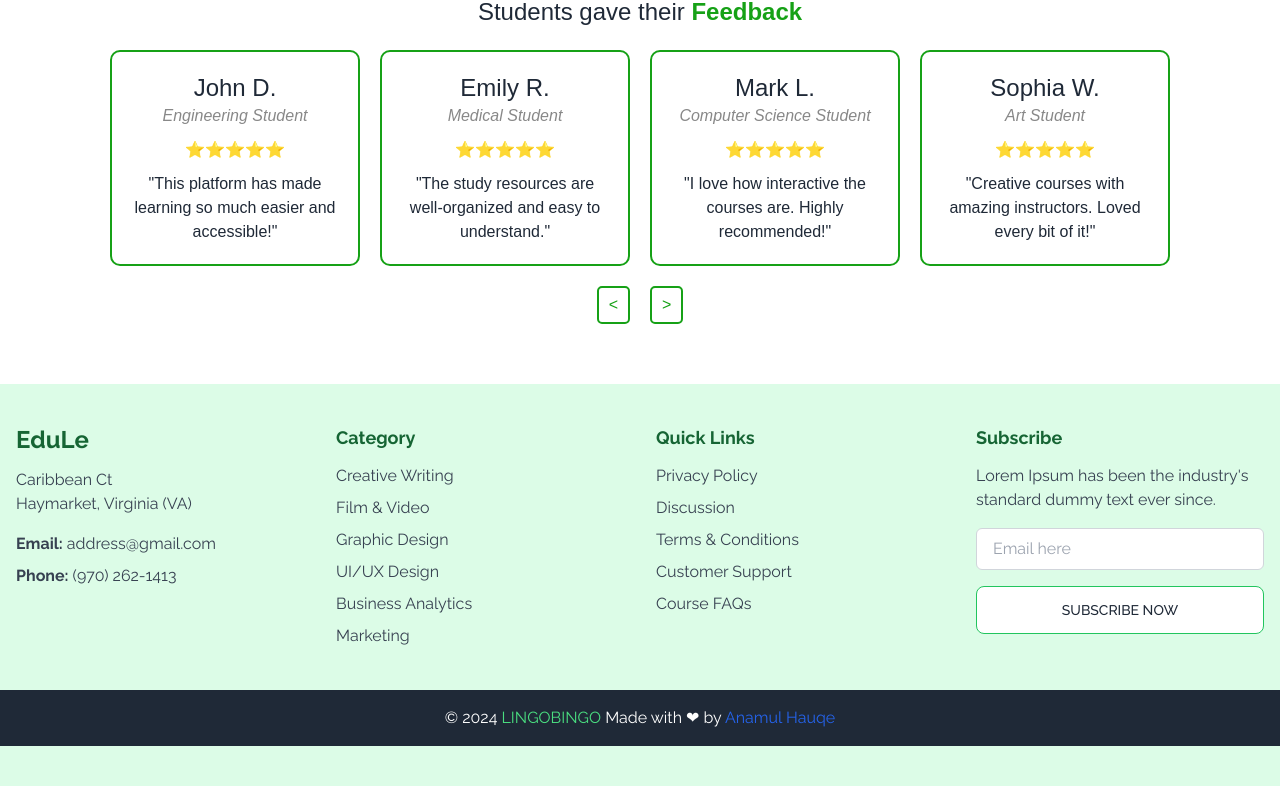
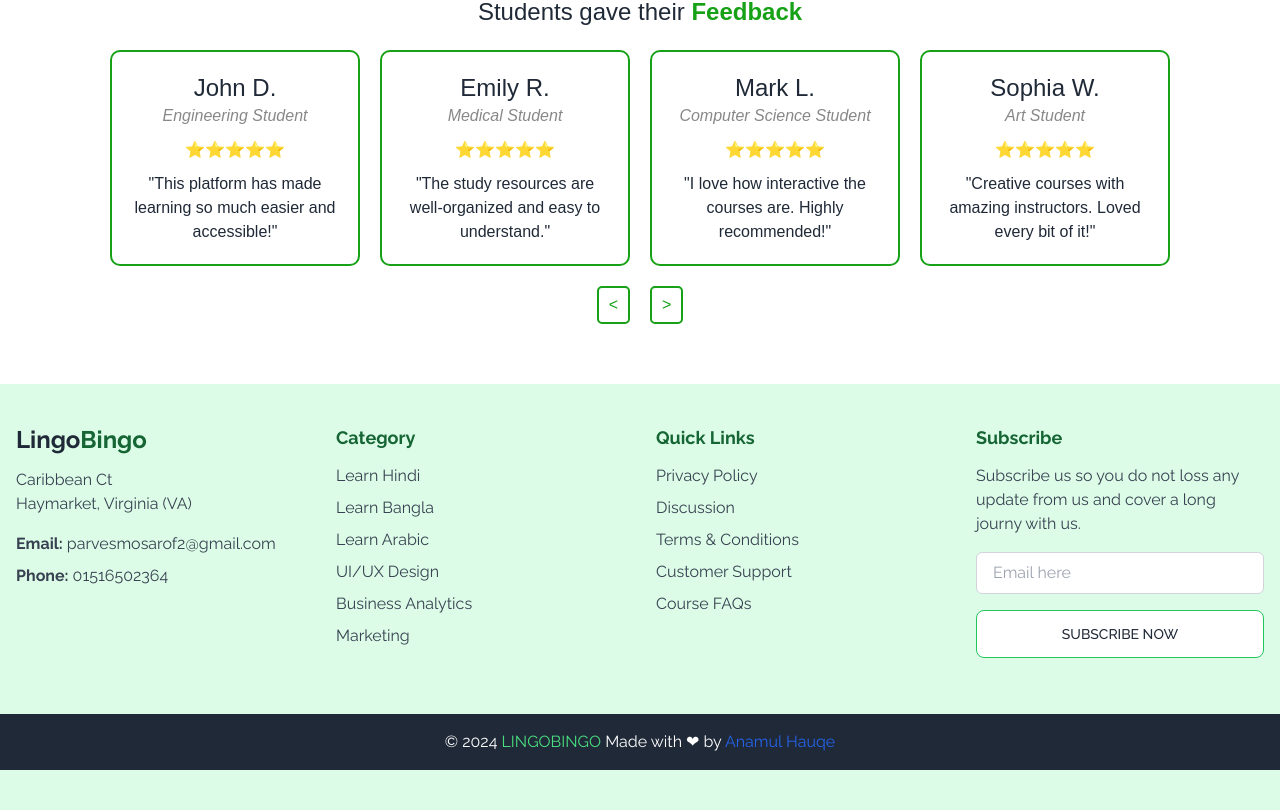
Before and after one commit to parves2023/jater, a React (Vite) app: page / in a window 1280 px wide. Shown: the part 3564-4374 px from the top of the page. Before the commit the page ends 4350 px from the top, so only its background shows below. Built offline with nearby package versions, Linux system fonts and the light colour scheme; no server answers.

Commit message:
fix footer issu

```diff
--- a/src/components/Footer.jsx
+++ b/src/components/Footer.jsx
@@ -4,15 +4,15 @@ const Footer = () => {
       <div className="container mx-auto grid md:grid-cols-4 gap-8 px-4">
         {/* Contact Section */}
         <div>
-          <h2 className="text-2xl font-bold text-green-800">EduLe</h2>
+          <h2 className="text-2xl font-bold ">Lingo<span className="text-green-800 ">Bingo</span></h2>
           <p className="mt-3 text-gray-700">Caribbean Ct</p>
           <p className="text-gray-700">Haymarket, Virginia (VA)</p>
           <div className="mt-4 space-y-2">
             <p className="text-gray-700">
-              <span className="font-bold">Email:</span> address@gmail.com
+              <span className="font-bold">Email:</span> parvesmosarof2@gmail.com
             </p>
             <p className="text-gray-700">
-              <span className="font-bold">Phone:</span> (970) 262-1413
+              <span className="font-bold">Phone:</span> 01516502364
             </p>
           </div>
           <div className="flex gap-4 mt-4">
@@ -35,9 +35,9 @@ const Footer = () => {
         <div>
           <h3 className="text-lg font-bold text-green-800">Category</h3>
           <ul className="mt-3 space-y-2">
-            <li className="text-gray-700">Creative Writing</li>
-            <li className="text-gray-700">Film & Video</li>
-            <li className="text-gray-700">Graphic Design</li>
+            <li className="text-gray-700">Learn Hindi</li>
+            <li className="text-gray-700">Learn Bangla</li>
+            <li className="text-gray-700">Learn Arabic</li>
             <li className="text-gray-700">UI/UX Design</li>
             <li className="text-gray-700">Business Analytics</li>
             <li className="text-gray-700">Marketing</li>
@@ -60,7 +60,7 @@ const Footer = () => {
         <div>
           <h3 className="text-lg font-bold text-green-800">Subscribe</h3>
           <p className="mt-3 text-gray-700">
-            Lorem Ipsum has been the industry's standard dummy text ever since.
+            Subscribe us so you do not loss any update from us and cover a long journy with us.
           </p>
           <div className="mt-4">
             <input
@@ -76,7 +76,7 @@ const Footer = () => {
       </div>
 
       <div className="mt-10 bg-gray-800 text-center text-white py-4">
-        <p>© 2024 <span className="text-green-400">LINGOBINGO</span> Made with ❤ by <span className="text-blue-600 cursor-pointer">Anamul Hauqe</span></p>
+        <p>© 2024 <span className="text-green-400">LINGOBINGO</span> Made with ❤ by <span className="text-blue-600 cursor-pointer"><a href="https://www.facebook.com/profile.php?id=100055235052516">Anamul Hauqe</a></span></p>
       </div>
     </footer>
   );
```
